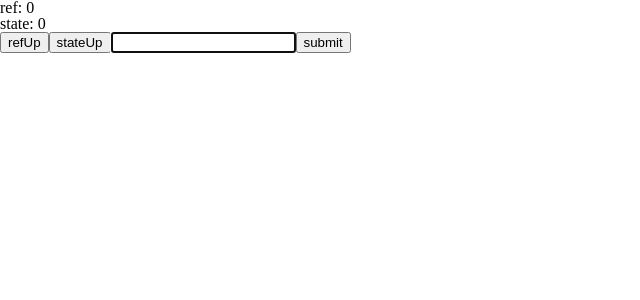
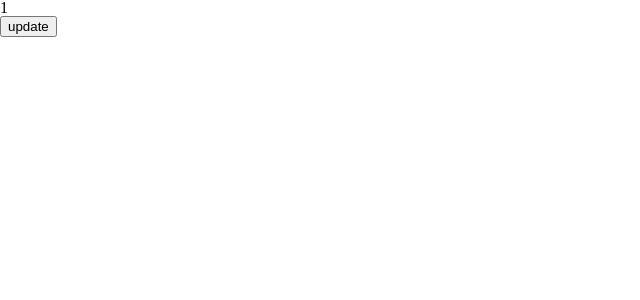
Before and after one commit to Lee-Sang-Beom/study_react_basic, a React (Create React App) app: page / in a window 1280 px wide. Shown: the top 300 px of the page, without its empty margins (0-640 px from the left). Built offline with nearby package versions, Linux system fonts and the light colour scheme.

Commit message:
study useState

```diff
--- a/src/App.js
+++ b/src/App.js
@@ -3,40 +3,20 @@ import { Reset } from "styled-reset";
 
 function App() {
 
-  const countRef = useRef(0);
-  const inputRef = useRef(0);
-
-  const [countState, setCountState] = useState(0);
-
-  useEffect(()=>{
-    inputRef.current.focus();
-  },[]);
-
-  const upRef = () => {
-    countRef.current += 1;
-    console.log(countRef.current);
+  const [number,setNumber] = useState(1);
+  const double = () => {
+    const doubledNumber= number*2;
+    setNumber(doubledNumber);
+    console.log(doubledNumber);
   }
-
-  const focusUp = () => {
-    console.log(inputRef.current.value);
-  }
-
-  const upState = () => {
-    setCountState(countState + 1);
-  }
-
   return (
     <React.Fragment>
       <Reset />
       <div>
-        <p>ref: {countRef.current}</p>
-        <p>state: {countState}</p>
-
-        <button onClick = {upRef}> refUp </button>
-        <button onClick = {upState}> stateUp </button>
-
-        <input ref={inputRef} type='text' />
-        <button onClick = {focusUp}> submit </button>
+        <div>
+          {number}
+        </div>
+        <button onClick={double}>update</button>
 
       </div>
     </React.Fragment>
```
Also changed, not shown: 1 other file (tests, documents, lock files or other folders).
